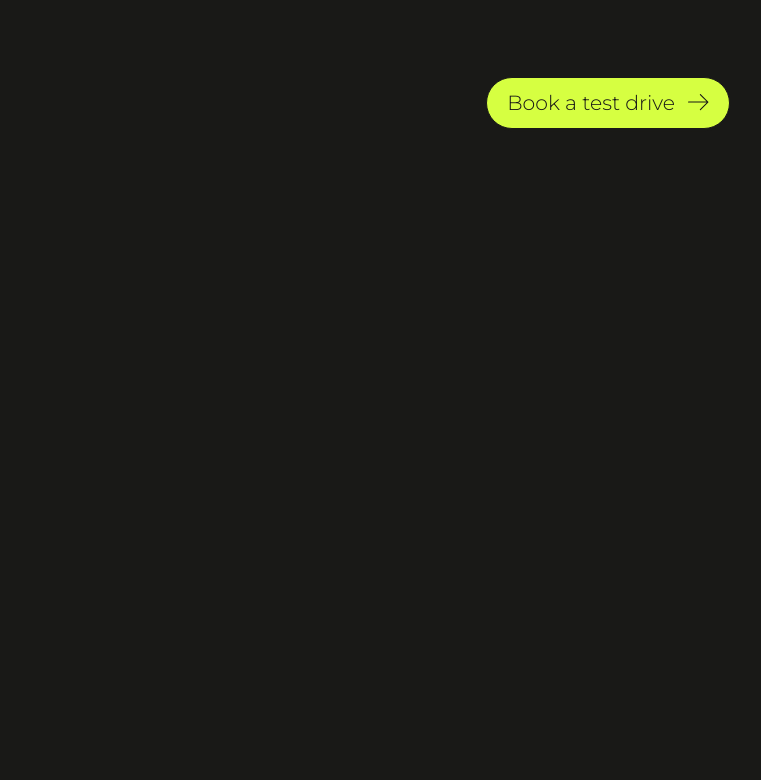
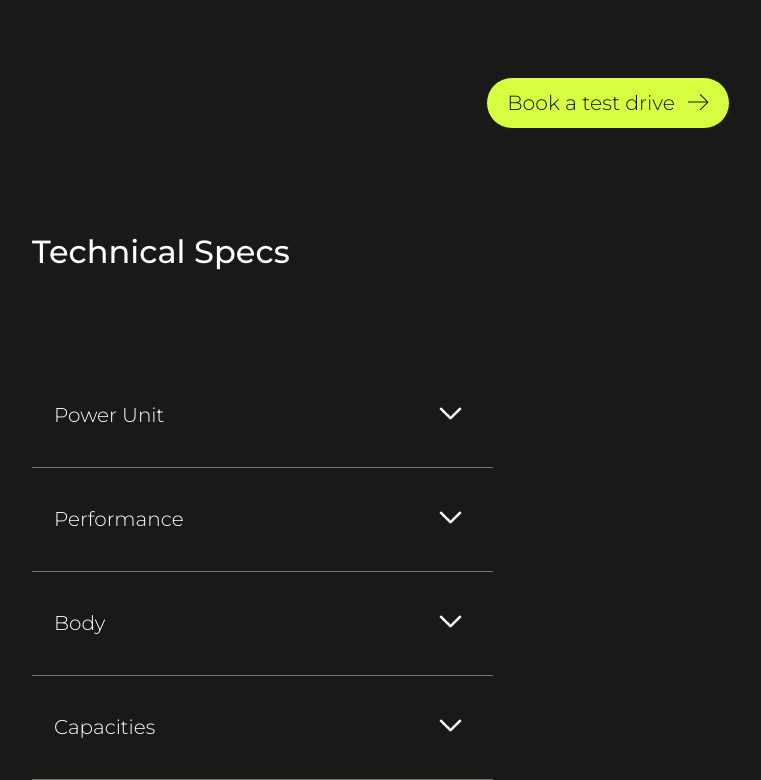
Before and after one commit to maryamwessam05/automove, a plain HTML site: page product.html in a window 1280 px wide. Shown: the part 897-1677 px from the top of the page, without its empty margins (32-793 px from the left). Before the commit the page ends 1129 px from the top, so only its background shows below. Drawn offline with Linux system fonts and the light colour scheme; some packages are replaced by stand-ins of ours; a script that the page names is missing.

Commit message:
added accordion

```diff
--- a/product.html
+++ b/product.html
@@ -91,8 +91,77 @@
                 <img src="img/arrow.svg" alt="">
             </div>
         </section>
+
+        <section class="technical">
+            <div class="techcont">
+
+                <div class="column1">
+
+                    <h2>Technical Specs</h2>
+                    <div class="techspecs">
+                        <div class="techspec">
+                            <div class="textbef">
+
+                                <h5>Power Unit</h5>
+                                <span class="toggle"><img src="img/weui_arrow-outlined.svg" alt=""></span>
+                            </div>
+
+                            <div class="textafter">
+                                Dual electric motors (front + rear) <br>
+                                Permanent magnet synchronous motors <br>
+                                800-volt electrical architecture <br>
+                                Two-speed rear transmission <br>
+                            </div>
+                        </div>
+                        <div class="techspec">
+                            <div class="textbef">
+
+                                <h5>Performance</h5>
+                                <span class="toggle"><img src="img/weui_arrow-outlined.svg" alt=""></span>
+                            </div>
+
+                            <div class="textafter">
+                                Max Power: Up to 761 hp (Launch Control) <br>
+                                0–100 km/h: 2.8 seconds <br>
+                                Top Speed: 260 km/h <br>
+                                Range: Up to 503 km (WLTP) <br>
+                            </div>
+                        </div>
+                        <div class="techspec">
+                            <div class="textbef">
+
+                                <h5>Body</h5>
+                                <span class="toggle"><img src="img/weui_arrow-outlined.svg" alt=""></span>
+                            </div>
+
+                            <div class="textafter">
+                                4-door sports sedan <br>
+                                Aluminum-steel composite body <br>
+                                Adaptive air suspension <br>
+                                Aerodynamic design with active cooling flaps <br>
+                            </div>
+                        </div>
+                        <div class="techspec">
+                            <div class="textbef">
+
+                                <h5>Capacities</h5>
+                                <span class="toggle"><img src="img/weui_arrow-outlined.svg" alt=""></span>
+                            </div>
+
+                            <div class="textafter">
+                                Seating: 4 (optional 4+1) <br>
+                                Boot (rear): 366 L <br>
+                                Front trunk (frunk): 81 L <br>
+                                Battery capacity: 93.4 kWh (Performance Battery Plus) <br>
+                            </div>
+                        </div>
+
+                    </div>
+                </div>
+            </div>
+        </section>
     </main>
 
-    <script src="data.js"></script>
+    <script src="product.js"></script>
 </body>
 </html>
--- /dev/null
+++ b/product.js
@@ -0,0 +1,46 @@
+document.addEventListener('DOMContentLoaded', function() {
+    // Get all toggle buttons
+    const toggles = document.querySelectorAll('.toggle');
+
+    toggles.forEach(toggle => {
+        toggle.addEventListener('click', function() {
+            // Get the parent techspec element
+            const techspec = this.closest('.techspec');
+            const img = this.querySelector('img');
+
+            // Check if this techspec is already open
+            const isOpen = techspec.style.height === '235px';
+
+            // Toggle the clicked techspec
+            if (isOpen) {
+                // Close it
+                techspec.style.height = '104px';
+                img.style.transform = 'rotate(0deg)';
+            } else {
+                // Close all techspecs first
+                document.querySelectorAll('.techspec').forEach(spec => {
+                    spec.style.height = '104px';
+                    const specImg = spec.querySelector('.toggle img');
+                    if (specImg) {
+                        specImg.style.transform = 'rotate(0deg)';
+                    }
+                });
+
+                // Open the clicked one
+                techspec.style.height = '235px';
+                img.style.transform = 'rotate(180deg)';
+            }
+        });
+    });
+});
+
+        let burger = document.querySelector(".burger");
+        let menu = document.querySelector(".burgermenu");
+        let closeX = document.getElementById("x");
+burger.onclick = () => {
+    menu.classList.add("active");
+  };
+
+  closeX.onclick = () => {
+    menu.classList.remove("active");
+  };
--- a/stylesheet.css
+++ b/stylesheet.css
@@ -1313,3 +1313,91 @@ line-height: normal;
     font-size: 20.458px !important;
 
 }
+
+.technical{
+    width: 100%;
+    display: inline-flex;
+align-items: center;
+justify-content: center;
+}
+
+.techcont{
+    width: 90%;
+justify-content: space-between;
+display: flex;
+align-items: center;
+
+}
+
+.column1{
+    display: flex;
+flex-direction: column;
+justify-content: center;
+align-items: flex-start;
+gap: 93px;
+width: 40%;
+}
+
+.column1 h2{
+    color: #FFF;
+font-family: Montserrat;
+font-size: 32px;
+font-style: normal;
+font-weight: 500;
+line-height: normal;
+}
+
+.techspecs{
+    display: flex;
+width: 100%;
+
+flex-direction: column;
+align-items: flex-start;
+height: auto;
+}
+
+.techspec{
+    display: flex;
+    flex-direction: column;
+width: 100%;
+overflow: hidden;
+height: 104px;
+    transition: height 0.3s ease;
+
+}
+
+.textbef{
+    display: flex;
+    padding: 39px 22px;
+    align-items: center;
+    width: 100%;
+    justify-content: space-between;
+border-bottom: 1px solid #747474;
+
+}
+
+.textbef h5{
+    color: #FFF;
+font-family: Montserrat;
+font-size: 20px;
+font-style: normal;
+font-weight: 300;
+line-height: normal;
+}
+
+.textafter{
+    color: #FFF;
+font-family: Montserrat;
+font-size: 13px;
+font-style: normal;
+font-weight: 300;
+line-height: 154.88%; /* 24.781px */
+display: flex;
+padding: 20px 0 26px 0;
+align-items: center;
+}
+
+.toggle{
+    transition: transform 0.3s ease;
+    cursor: pointer;
+}
```
Also changed, not shown: img/weui_arrow-outlined.svg (added), script.js (line endings or trailing spaces).
